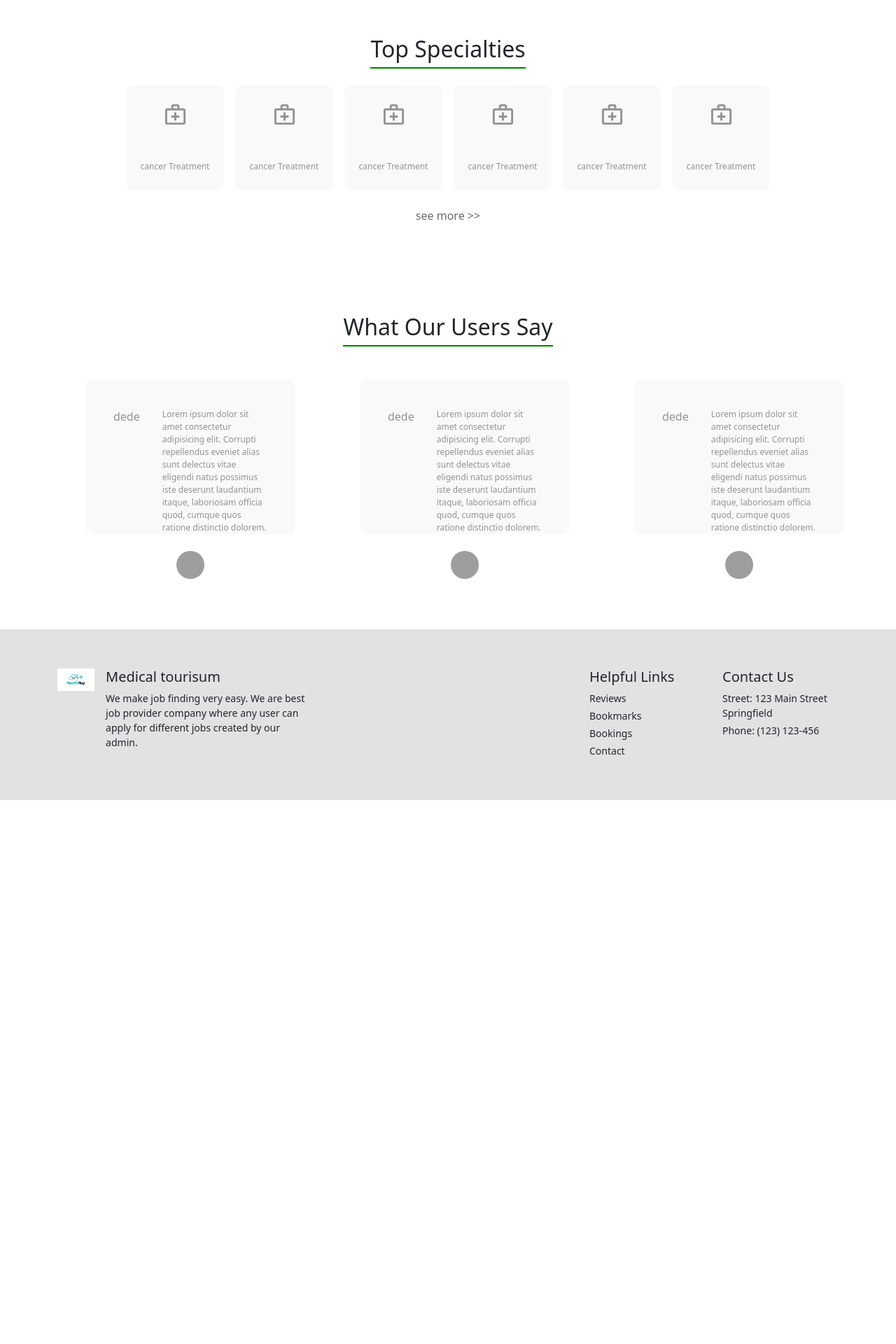
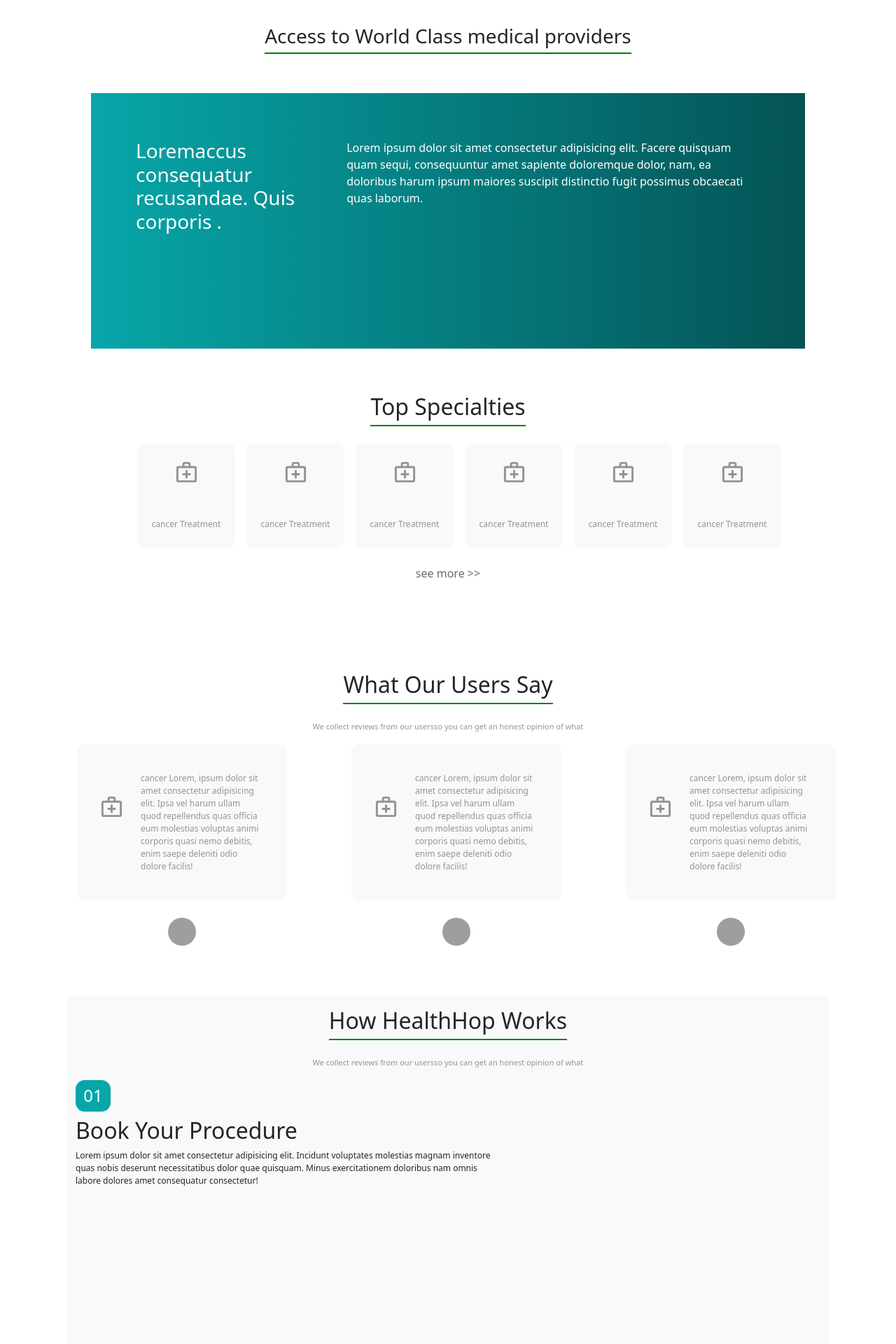
Before and after one commit to soniaFarhan/healthhop, a React (Create React App) app: page / in a window 1280 px wide. Shown: the part 1700-3620 px from the top of the page at 70% size. Before the commit the page ends 2843 px from the top, so only its background shows below. Built offline with nearby package versions, Linux system fonts and the light colour scheme; grey boxes are pictures that could not be loaded.

Commit message:
create home page

```diff
--- a/src/App.css
+++ b/src/App.css
@@ -45,6 +45,18 @@
 }
 
 
+.bg{
+  background:linear-gradient(to right, #07A6A9,#045355) ;
+
+   width: 100%;
+}
+
+.bg1{
+  background-color: #F9F9F9;
+
+  height: 100vh;
+  width: 100%;
+}
 .decoration-none{
   text-decoration: none!important;
 }
@@ -60,11 +72,13 @@ color: #FFFFFF;
  border-radius: 10px;
  transform: translateY(-20px);
  transition: 0.7s;
+ width: 100%;
+ height: 100%;
 
 }
 
 
-.chat:hover .card-content {
+.card-content {
   /* Styles for the card content when the card is hovered */
   pointer-events: none; /* Disable mouse events on the content */
 }
--- a/src/App.js
+++ b/src/App.js
@@ -9,6 +9,8 @@ function App() {
   return (<div>
     <Routes>
       <Route element={<Layout/>}>
+
+
         <Route path='/' element={<Home/>}/>
 
         </Route>
--- a/src/pages/Home.jsx
+++ b/src/pages/Home.jsx
@@ -46,24 +46,26 @@ export const Home = () => {
   ];
 
   const cardchatData = [
+
+
     {
       icon: <MedicalServicesOutlined style={{ fontSize: "35px" }} />,
-      title: "cancer Treatment",
+      title: "cancer     Lorem, ipsum dolor sit amet consectetur adipisicing elit. Ipsa vel harum ullam quod repellendus quas officia eum molestias voluptas animi corporis quasi nemo debitis, enim saepe deleniti odio dolore facilis!",
     },
     {
       icon: <MedicalServicesOutlined style={{ fontSize: "35px" }} />,
-      title: "cancer Treatment",
+      title: "cancer     Lorem, ipsum dolor sit amet consectetur adipisicing elit. Ipsa vel harum ullam quod repellendus quas officia eum molestias voluptas animi corporis quasi nemo debitis, enim saepe deleniti odio dolore facilis!",
     },
     {
       icon: <MedicalServicesOutlined style={{ fontSize: "35px" }} />,
-      title: "cancer Treatment",
+      title: "cancer     Lorem, ipsum dolor sit amet consectetur adipisicing elit. Ipsa vel harum ullam quod repellendus quas officia eum molestias voluptas animi corporis quasi nemo debitis, enim saepe deleniti odio dolore facilis!",
     },
   ];
 
   const cardketData = [
     {
       icon: <MedicalServicesOutlined style={{ fontSize: "35px" }} />,
-      title: "cancer Treatment",
+      title:"cancer Treatment" ,
     },
     {
       icon: <MedicalServicesOutlined style={{ fontSize: "35px" }} />,
@@ -233,6 +235,56 @@ export const Home = () => {
             </Box>
       </section>
 
+   <section className="">
+
+   <div className="d-flex justify-content-center  py-5">
+          <h3
+            style={{
+              borderBottom: "2px solid green",
+              display: "inline-block",
+              paddingBottom: "7px",
+            }}
+          >
+            Access to World Class medical providers
+          </h3>
+        </div>
+<div className="container">
+
+        <div className="mx-md-5">
+
+        <div className="p-3 bg">
+<div className=" px-md-5 d-md-flex" style={{paddingBottom:"140px",paddingTop:"50px" }}>
+<div className="me-5" style={{width:"30%"}}>
+<h3 style={{color:'white'}}>Loremaccus consequatur recusandae. Quis corporis .</h3>
+
+</div>
+<div className="" style={{width:"70%"}}>
+<p style={{color:'white'}}>
+Lorem ipsum dolor sit amet consectetur adipisicing elit. Facere quisquam quam sequi, consequuntur amet sapiente doloremque dolor, nam, ea doloribus harum ipsum maiores suscipit distinctio fugit possimus obcaecati quas laborum.
+
+</p>
+
+</div>
+
+</div>
+
+</div>
+
+        </div>
+</div>
+
+
+
+   </section>
+
+
+
+
+
+
+
+
+
       <section className="py-5">
         <div className="d-flex justify-content-center  py-3">
           <h2
@@ -248,16 +300,16 @@ export const Home = () => {
 
         <Box>
           <Container>
-            <Grid
+            <Grid className="mx-auto"
               container
               spacing={2}
               alignItems={"center"}
-              justifyContent={"center"}
+            justifyContent={"center"}
             >
               {cardketData.map((e, index) => (
-                <Grid item key={index}>
+                <Grid className="" item key={index}>
                   <div
-                    className="ket"
+                    className="ket mx-auto"
                     style={{
                       backgroundColor: "#F9F9F9",
                       height: "150px",
@@ -298,6 +350,10 @@ export const Home = () => {
             What Our Users Say
           </h2>
         </div>
+        <div className="text-center" style={{ color: "#939393",fontSize:"11px"}}>
+          <p >We collect reviews from our usersso you can get an honest opinion of what </p>
+          <p></p>
+        </div>
 
         <Box>
           <Container>
@@ -308,26 +364,22 @@ export const Home = () => {
 
             >
               {cardchatData.map((e, index) => (
-                <Grid  className="mx-auto chat chatcard" item key={index}>
+                <Grid  className="mx-auto p-0" item key={index}>
                   <div
-                    className="chat chatcard my-4"
+                    className="chat my-4"
                     style={{
                       backgroundColor: "#F9F9F9",
-                      height: "220px",
+
                       width: "300px",
                       borderRadius: "10px",
                       color: "#939393",
                     }}
                   >
-                    <div className=" card-content d-flex   p-4">
-                      <div className="p-3">dede</div>
+                    <div className="  d-flex   p-4">
+                      <div className="px-2 py-5 card-content">{e.icon}</div>
 
-                      <p className="mb-0 p-3" style={{ fontSize: "12px" }}>
-                        Lorem ipsum dolor sit amet consectetur adipisicing elit.
-                        Corrupti repellendus eveniet alias sunt delectus vitae
-                        eligendi natus possimus iste deserunt laudantium itaque,
-                        laboriosam officia quod, cumque quos ratione distinctio
-                        dolorem.
+                      <p className="mb-0 p-3 card-content p-3 py-3 " style={{ fontSize: "12px" }}>
+                       {e.title}
                       </p>
                     </div>
                   </div>
@@ -344,6 +396,68 @@ export const Home = () => {
           </Container>
         </Box>
       </section>
+
+
+      <section className="mx-5">
+        <div className="mx-5">
+
+<div className="bg1 ">
+<div className="d-flex justify-content-center  py-3">
+          <h2
+            style={{
+              borderBottom: "2px solid green",
+              display: "inline-block",
+              paddingBottom: "7px",
+            }}
+          >
+           How HealthHop Works
+          </h2>
+        </div>
+        <div className="text-center" style={{ color: "#939393",fontSize:"11px"}}>
+          <p >We collect reviews from our usersso you can get an honest opinion of what </p>
+          <p></p>
+        </div>
+
+
+   <div className="container">
+<div className="row">
+<div className="col-md-7">
+  <div className="" style={{backgroundColor:"#07A6A9",width:'50px',borderRadius:"13px"}}>
+<h4 className="p-2 text-center" style={{color:"white",}}>
+  01
+</h4>
+
+  </div>
+  <h2>
+    Book Your Procedure
+  </h2>
+<p className="" style={{ fontSize: "12px" }}>
+Lorem ipsum dolor sit amet consectetur adipisicing elit. Incidunt voluptates molestias magnam inventore quas nobis deserunt necessitatibus dolor quae quisquam. Minus exercitationem doloribus nam omnis labore dolores amet consequatur consectetur!
+
+</p>
+</div>
+
+<div className="col-md-5">
+
+</div>
+
+</div>
+
+   </div>
+
+
+
+
+
+
+</div>
+        </div>
+
+
+      </section>
+
+
+
     </div>
   );
 };
```
